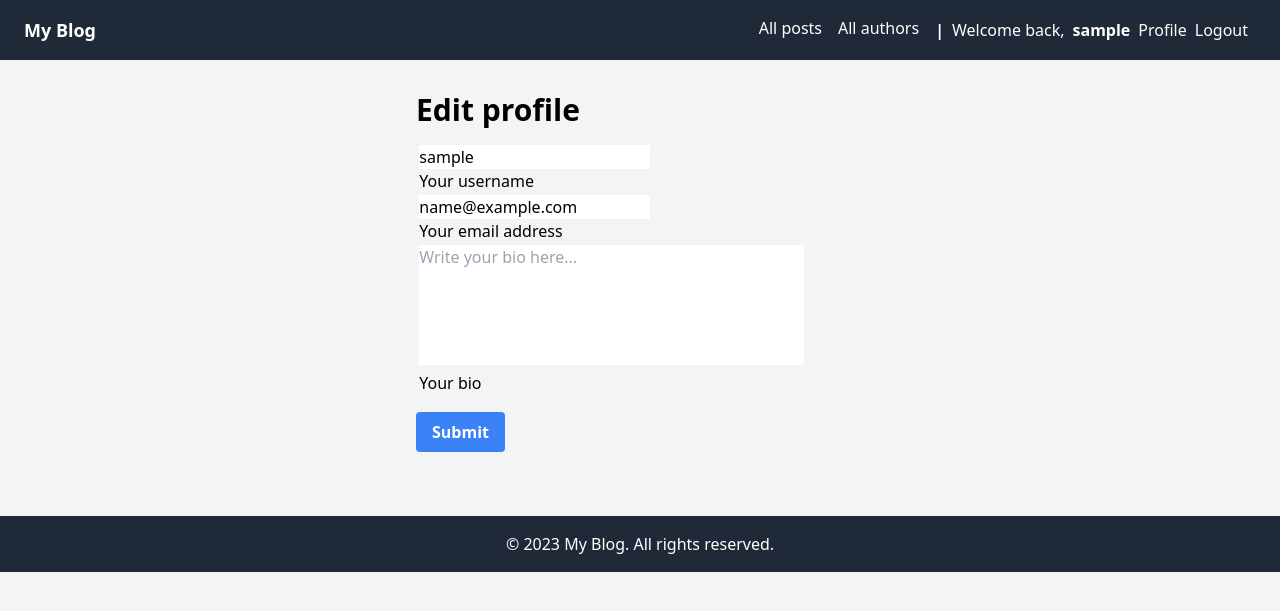
After one commit to SoSaymon/blog-template, a Django app: page /blog/profile/edit/ in a window 1280 px wide. The commit adds this page. Shown: the top 611 px of the page. Run offline with Django 4.2, Linux system fonts and the light colour scheme; the visitor is signed in with stand-in values (Sample User, id 1).

Commit message:
Add profile view and template, add edit profile handling

```diff
--- /dev/null
+++ b/blog/forms/edit_profile.py
@@ -0,0 +1,41 @@
+from django import forms
+from blog.models import User
+from django.utils.translation import gettext_lazy as _
+
+
+class EditProfileForm(forms.ModelForm):
+    class Meta:
+        model = User
+        fields = ('username', 'email', 'bio',)
+        widgets = {
+            'username': forms.TextInput(attrs={'class': 'form-control', 'placeholder': 'Username'}),
+            'email': forms.EmailInput(attrs={'class': 'form-control', 'placeholder': 'Email'}),
+            'bio': forms.Textarea(attrs={'class': 'form-control', 'rows': 5, 'placeholder': 'Write your bio here...',
+                                         'style': 'resize:none;'}),
+        }
+        labels = {
+            'username': '',
+            'email': '',
+            'bio': '',
+        }
+
+    def clean_username(self):
+        username = self.cleaned_data['username']
+        if User.objects.filter(username=username).exists() and username != self.instance.username:
+            raise forms.ValidationError(_('Username already exists'))
+        return username
+
+    def clean_email(self):
+        email = self.cleaned_data['email']
+        if User.objects.filter(email=email).exists() and email != self.instance.email:
+            raise forms.ValidationError(_('Email already exists'))
+        return email
+
+    def save(self, commit=True):
+        user = super().save(commit=False)
+        user.username = self.cleaned_data['username']
+        user.email = self.cleaned_data['email']
+        user.bio = self.cleaned_data['bio']
+        if commit:
+            user.save()
+        return user
--- a/blog/static/css/dist.css
+++ b/blog/static/css/dist.css
@@ -661,6 +661,10 @@
   display: none;
 }
 
+.w-full {
+  width: 100%;
+}
+
 .max-w-2xl {
   max-width: 42rem;
 }
--- /dev/null
+++ b/blog/templates/blog/edit_profile.html
@@ -0,0 +1,16 @@
+{% extends 'base_generic.html' %}
+
+{% block title %}Edit profile{% endblock %}
+
+{% block content %}
+    <div class="max-w-md mx-auto">
+        <h1 class="text-3xl font-bold mb-4">Edit profile</h1>
+        <form action="{% url 'edit-profile' %}" method="post">
+            {% csrf_token %}
+            <table class="w-full">
+                {{ form.as_table }}
+            </table>
+            <button type="submit" class="bg-blue-500 hover:bg-blue-700 text-white font-semibold py-2 px-4 rounded mt-4">Submit</button>
+        </form>
+    </div>
+{% endblock %}
--- a/blog/templates/blog/profile.html
+++ b/blog/templates/blog/profile.html
@@ -14,6 +14,6 @@
             <li><span class="font-bold">Joined:</span> {{ user.created_at }}</li>
             <li><a href="{% url 'password_change' %}" class="text-blue-500 hover:text-blue-700">Change password</a></li>
         </ul>
-        <a href="" class="block mt-4 text-blue-500 hover:text-blue-700">Edit Profile</a>
+        <a href="{% url 'edit-profile' %}" class="block mt-4 text-blue-500 hover:text-blue-700">Edit Profile</a>
     </div>
 {% endblock %}
--- a/blog/urls.py
+++ b/blog/urls.py
@@ -8,5 +8,6 @@
     path('authors/', views.AuthorListView.as_view(), name='authors'),
     path('author/<int:pk>/', views.AuthorDetailView.as_view(), name='author-detail'),
     path('profile/', views.ProfileView.as_view(), name='profile'),
+    path('profile/edit/', views.EditProfileView.as_view(), name='edit-profile'),
     path('profile/all_posts/', views.AllMyPostsView.as_view(), name='all-posts'),
 ]
--- a/blog/views/__init__.py
+++ b/blog/views/__init__.py
@@ -2,4 +2,4 @@
 from .posts import PostListView, PostDetailView
 from .authors import AuthorListView, AuthorDetailView
 from .all_my_posts import AllMyPostsView
-from .profile import ProfileView
+from .profile import ProfileView, EditProfileView
--- a/blog/views/profile.py
+++ b/blog/views/profile.py
@@ -1,5 +1,7 @@
-from django.shortcuts import render
+from django.shortcuts import render, redirect
 from django.views import View
+
+from blog.forms.edit_profile import EditProfileForm
 
 
 class ProfileView(View):
@@ -8,3 +10,22 @@
             'user': request.user,
         }
         return render(request, 'blog/profile.html', context=context)
+
+
+class EditProfileView(View):
+    form_class = EditProfileForm
+    template_name = 'blog/edit_profile.html'
+
+    def get(self, request, *args, **kwargs):
+        form = self.form_class(instance=request.user)
+        context = {
+            'form': form,
+        }
+        return render(request, self.template_name, context=context)
+
+    def post(self, request, *args, **kwargs):
+        form = self.form_class(request.POST, instance=request.user)
+        if form.is_valid():
+            form.save()
+            return redirect('profile')
+        return render(request, self.template_name, context={'form': form})
```
